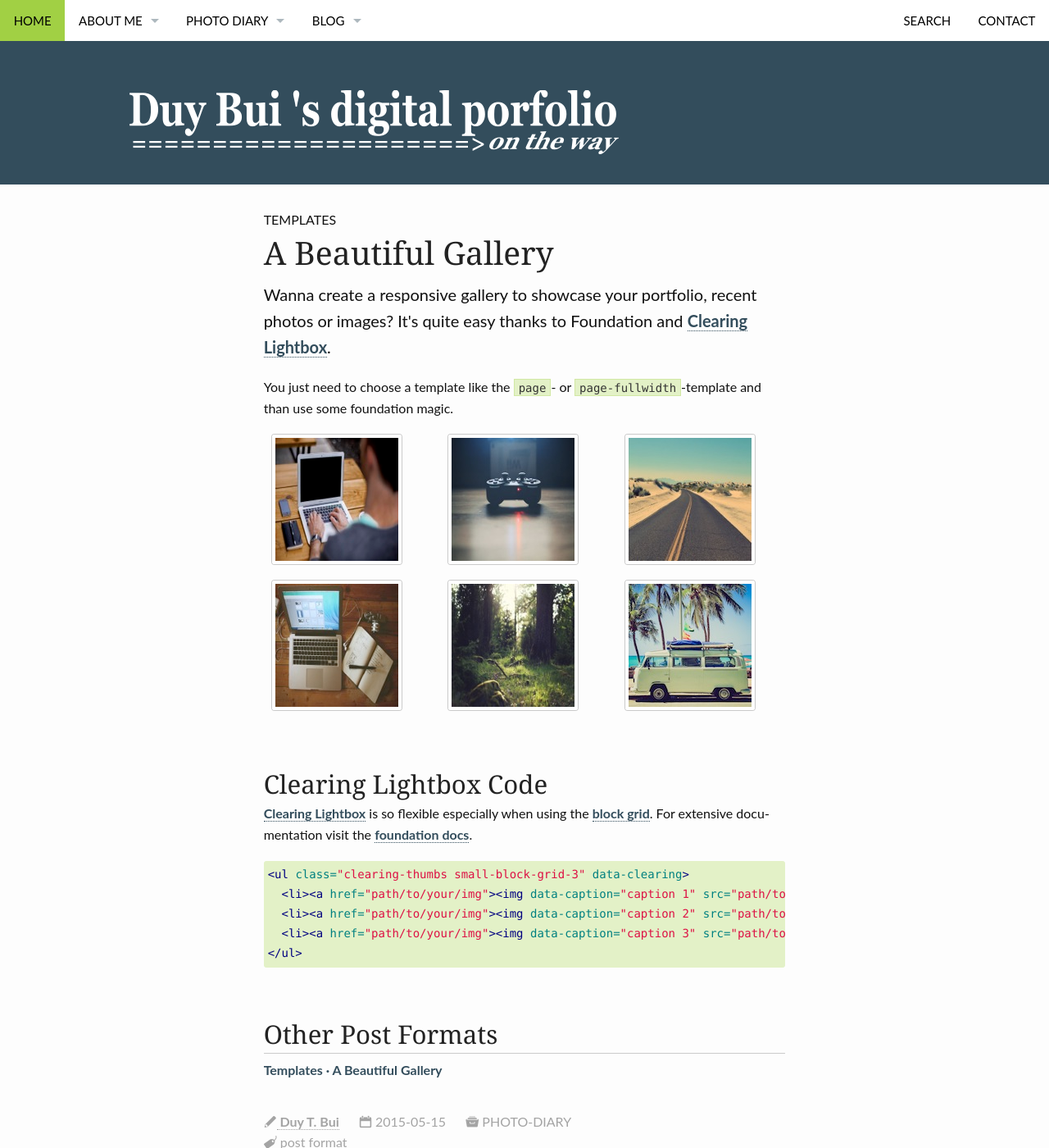
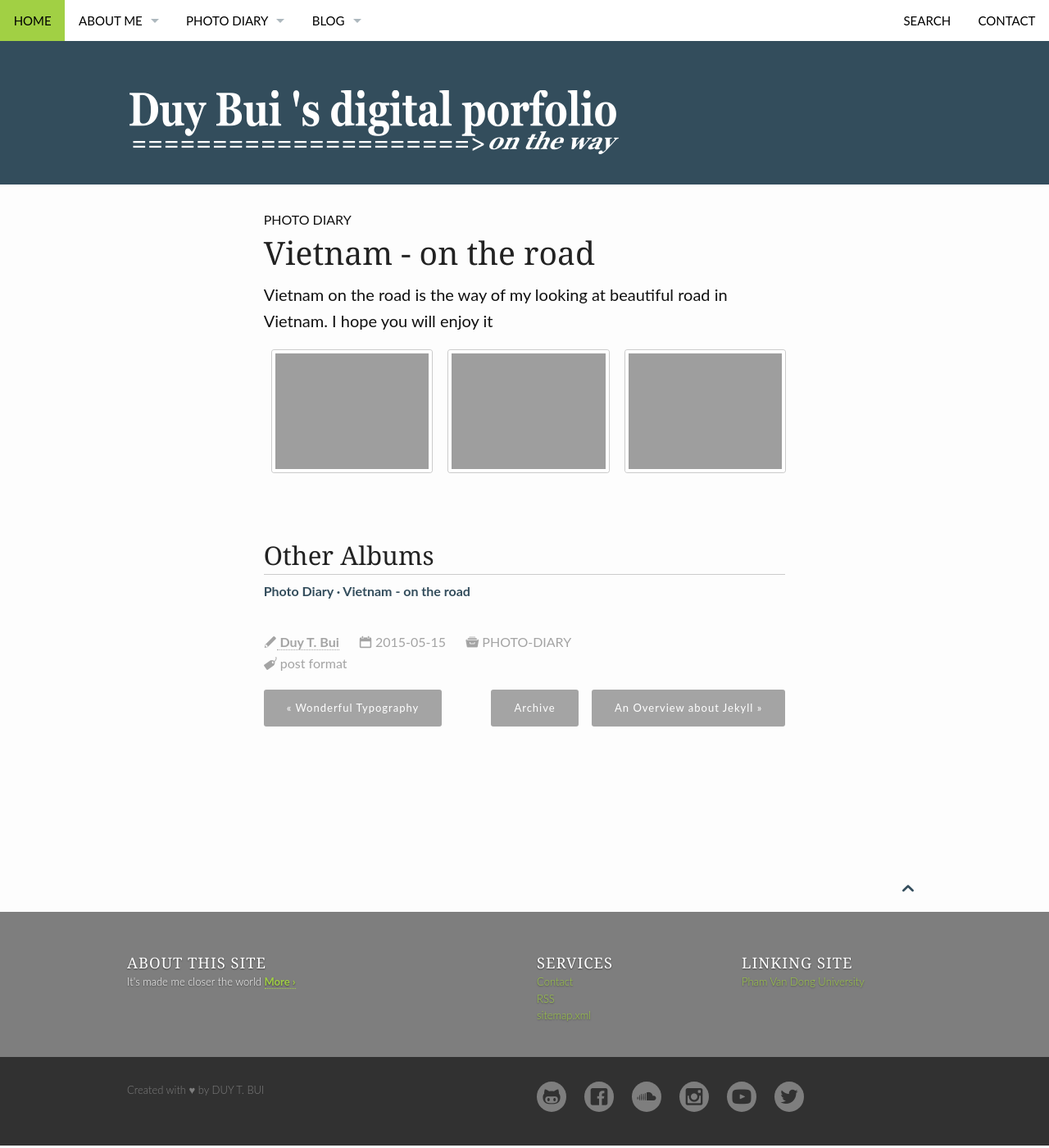
Before and after one commit to duybuidotvn/duybuidotvn.github.io, a Jekyll site: the page built from _posts/photo-diary/2015-05-15-gallery-2015.md, in a window 1280 px wide and 1400 px high. Shown: the whole window at 82% size. Built offline with Jekyll 4.4.1, drawn with Linux system fonts in a browser that asks for light colours.

Commit message:
170515-853-photo2015

```diff
--- a/_posts/photo-diary/2015-05-15-gallery-2015.md
+++ b/_posts/photo-diary/2015-05-15-gallery-2015.md
@@ -1,8 +1,8 @@
 ---
 layout: page
-subheadline:  "Templates"
-title:  "A Beautiful Gallery"
-teaser: "Wanna create a responsive gallery to showcase your portfolio, recent photos or images? It's quite easy thanks to Foundation and <a href='http://foundation.zurb.com/docs/components/clearing.html'>Clearing Lightbox</a>."
+subheadline:  "Photo Diary"
+title:  "Vietnam - on the road"
+teaser: "Vietnam on the road is the way of my looking at beautiful road in Vietnam. I hope you will enjoy it"
 categories:
     - photo-diary
 tags:
@@ -10,38 +10,20 @@ tags:
 image:
    thumb: "unsplash_7_thumb.jpg"
 ---
-You just need to choose a template like the [`page`][3]- or [`page-fullwidth`][4]-template and than use some foundation magic.
+
 
 <ul class="clearing-thumbs small-block-grid-3" data-clearing>
-  <li><a href="https://download.unsplash.com/photo-1431103327216-d1d9e8aa46d2"><img  data-caption="All images by Unsplash.com" class="th" src="{{ site.url }}/images/unsplash_1_thumb.jpg"></a></li>
-  <li><a href="{{ site.url }}/images/unsplash_2.jpg"><img  data-caption="All images by Unsplash.com" class="th" src="{{ site.url }}/images/unsplash_2_thumb.jpg"></a></li>
-  <li><a href="{{ site.url }}/images/unsplash_3.jpg"><img  data-caption="All images by Unsplash.com" class="th" src="{{ site.url }}/images/unsplash_3_thumb.jpg"></a></li>
-  <li><a href="{{ site.url }}/images/unsplash_4.jpg"><img  data-caption="All images by Unsplash.com" class="th" src="{{ site.url }}/images/unsplash_4_thumb.jpg"></a></li>
-  <li><a href="{{ site.url }}/images/unsplash_5.jpg"><img  data-caption="All images by Unsplash.com" class="th" src="{{ site.url }}/images/unsplash_5_thumb.jpg"></a></li>
-  <li><a href="{{ site.url }}/images/unsplash_6.jpg"><img  data-caption="All images by Unsplash.com" class="th" src="{{ site.url }}/images/unsplash_6_bus_thumb.jpg"></a></li>
+  <li><a href="https://download.unsplash.com/photo-1431866882364-e7d0880c5a01"><img  data-caption="Sapa's road" class="th" src="{{ site.url }}/images/photo-diary-thumbs/road1.jpg"></a></li>
+  <li><a href="https://download.unsplash.com/photo-1431867204310-08528e8353bc"><img  data-caption="Ly Son's road" class="th" src="{{ site.url }}/images/photo-diary-thumbs/road2.jpg"></a></li>
+  <li><a href="https://download.unsplash.com/photo-1431867351497-96d486aa028f"><img  data-caption="Binh Thuan's road" class="th" src="{{ site.url }}/images/photo-diary-thumbs/road3.jpg"></a></li>
 </ul>
-
-## Clearing Lightbox Code
-
-[Clearing Lightbox][1] is so flexible especially when using the [block grid][2]. For extensive documentation visit the [foundation docs][1].
-
-{% highlight html %}
-<ul class="clearing-thumbs small-block-grid-3" data-clearing>
-  <li><a href="path/to/your/img"><img data-caption="caption 1" src="path/to/your/thumbnail"></a></li>
-  <li><a href="path/to/your/img"><img data-caption="caption 2" src="path/to/your/thumbnail"></a></li>
-  <li><a href="path/to/your/img"><img data-caption="caption 3" src="path/to/your/thumbnail"></a></li>
-</ul>
-{% endhighlight %}
 
 
 
-## Other Post Formats
+## Other Albums
 {: .t60 }
 {% include list-posts.html tag='post format' %}
 
 
 
- [1]: http://foundation.zurb.com/docs/components/clearing.html
- [2]: http://foundation.zurb.com/docs/components/block_grid.html
- [3]: {{ site.url }}/design/page/
- [4]: {{ site.url }}/design/page-fullwidth/
+ [1]: #
```
Also changed, not shown: _posts/about/1988-01-22-curriculum-vitae.md (+1 -1 lines), _posts/about/1988-01-22-teaching-en.md (+26 -11 lines), _posts/about/1988-01-22-teaching-vn.md (+27 -13 lines).
